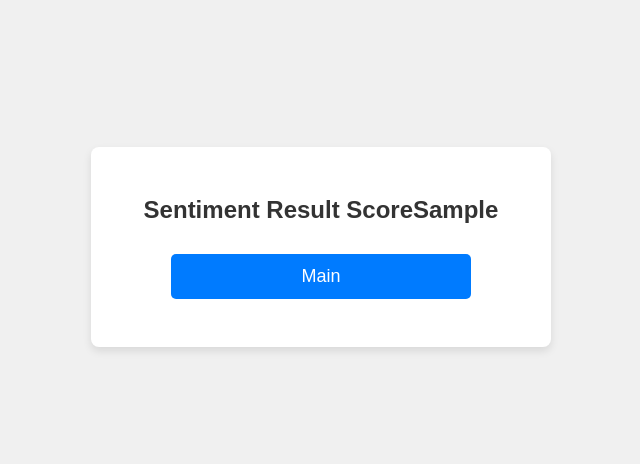
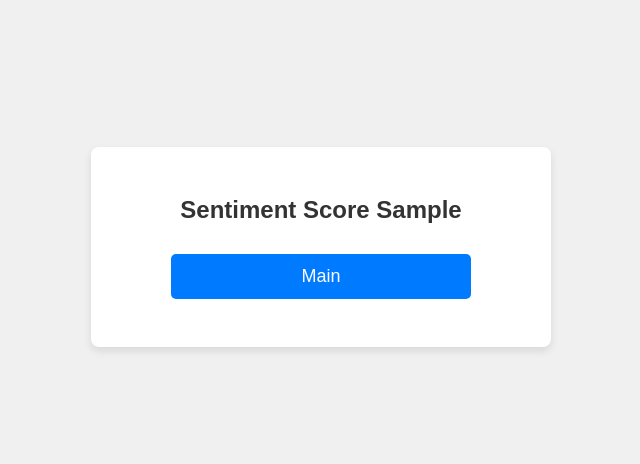
Before and after one commit to Marcus8009/AN6001A-2024-T2, a Flask app: template templates/SA_result.html in a window 1280 px wide. Shown: the part 173-637 px from the top of the page, without its empty margins (319-959 px from the left). Run offline with Flask 3, Linux system fonts and the light colour scheme; the template is opened without the code that fills it: most values are stand-ins (such as "Sample title", 1, 10 or a date in 2020).

Commit message:
Update SA_result.html

```diff
--- a/templates/SA_result.html
+++ b/templates/SA_result.html
@@ -1,17 +1,13 @@
 <head>
-<meta name = "viewport" content = "width=device-width, initial-scale=1.0">
-<link rel ="stylesheet" href ="{{url_for('static',filename='styles.css')}}">
+    <meta name="viewport" content="width=device-width, initial-scale=1.0">
+    <link rel="stylesheet" href="{{url_for('static',filename='styles.css')}}">
 </head>
 
 <body>
     <div class="container">
-        <h2>Sentiment Result Score{{r}}</h2>
-        <!-- Form for Sentiment Result Score -->
-        <form action="/" method="post">
+        <h2>Sentiment Score {{r}}</h2>
+        <form action="/main" method="post">
             <p><input type="submit" value="Main"></p>
         </form>
-
-
-
     </div>
 </body>
```
